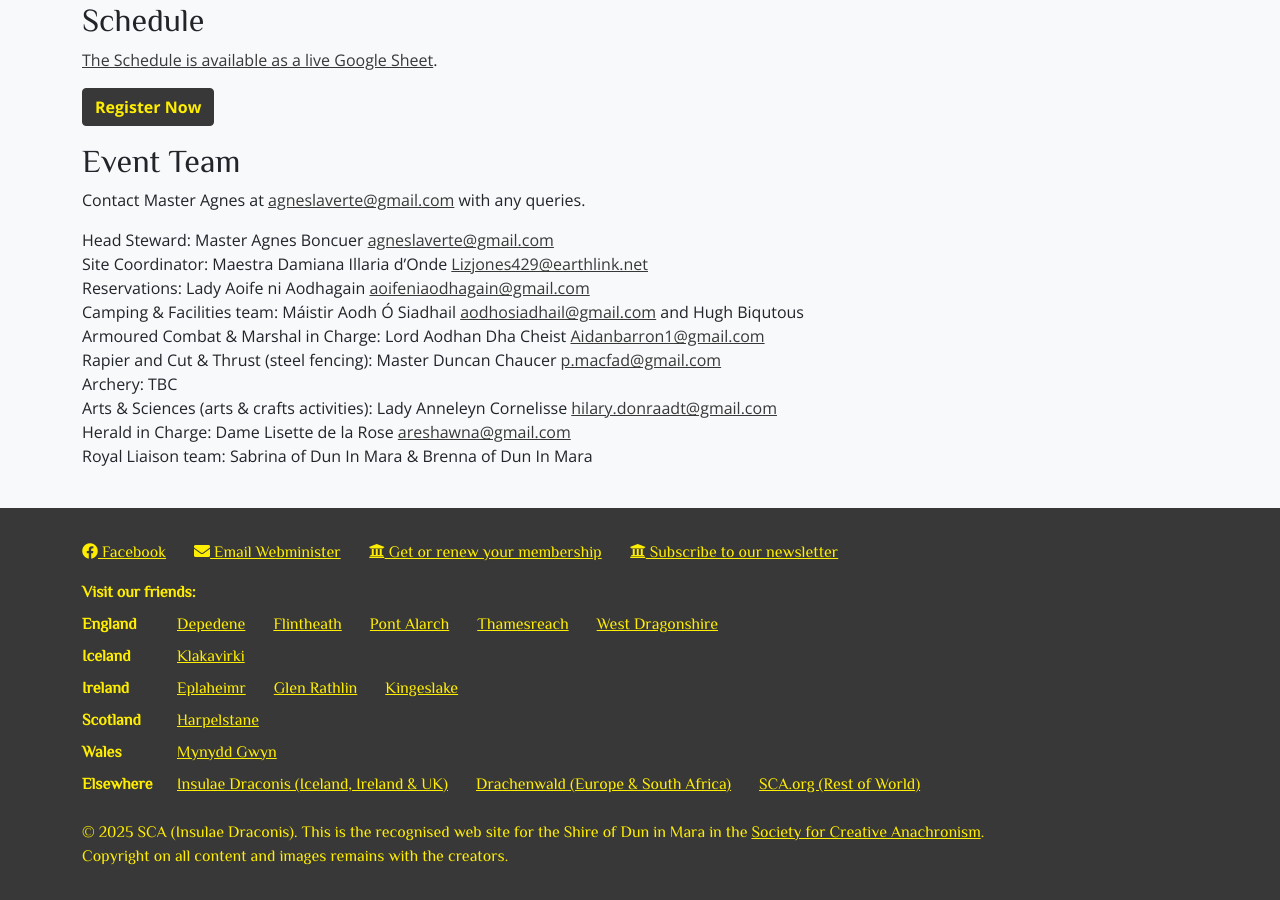
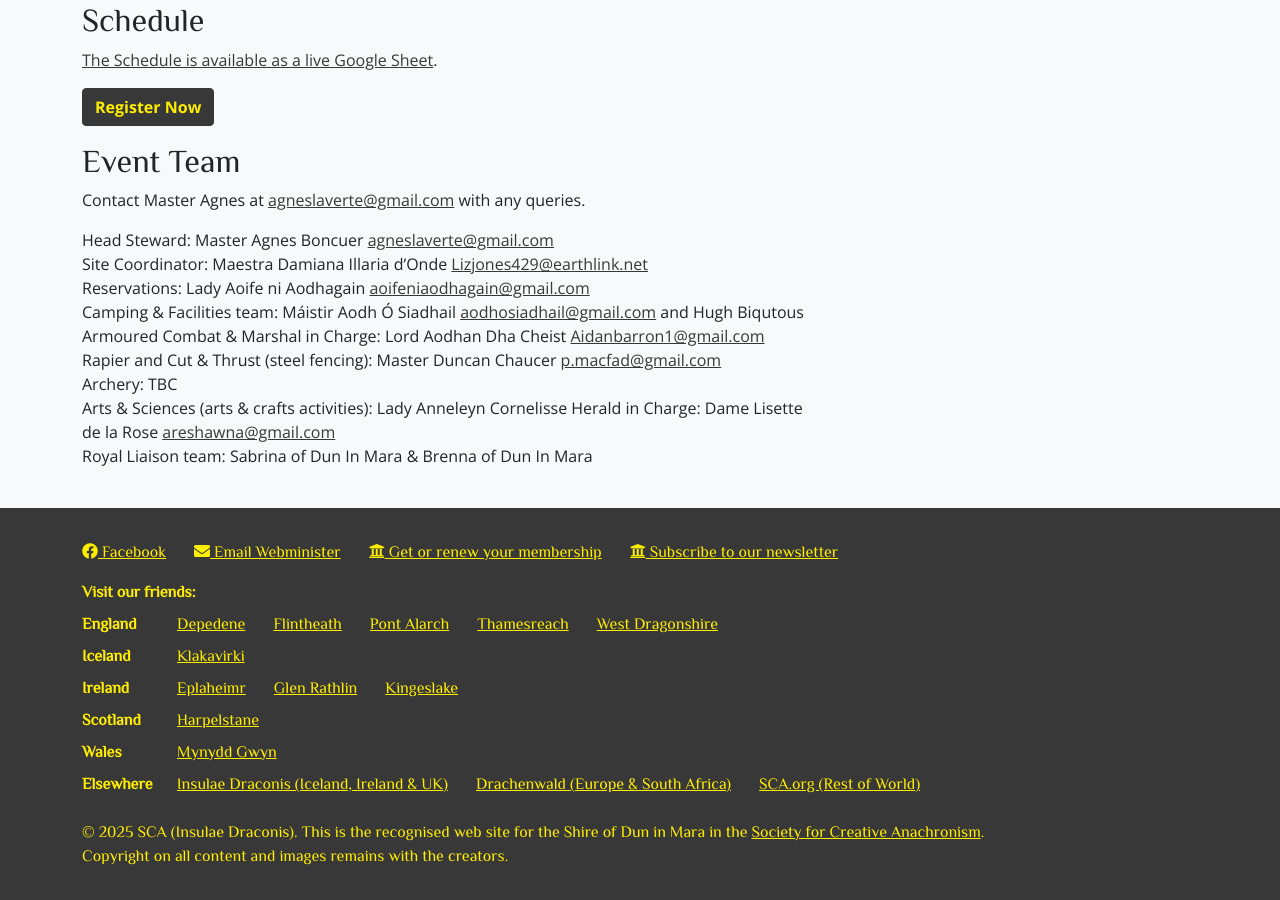
Before and after one commit to drachenwald/dun-in-mara, a Jekyll site: the page built from events/2023/strawberry-raid/index.md, in a window 1280 px wide and 900 px high, scrolled down 4322 px. Built offline with Jekyll 4.4.1, drawn with Linux system fonts in a browser that asks for light colours; comment, search, counter and statistics services are not loaded.

Commit message:
remove email address from SR 2023

```diff
--- a/events/2023/strawberry-raid/index.md
+++ b/events/2023/strawberry-raid/index.md
@@ -152,6 +152,6 @@ Camping & Facilities team: Máistir Aodh Ó Siadhail <a href="mailto:aodhosiadha
 Armoured Combat & Marshal in Charge: Lord Aodhan Dha Cheist <a href="mailto:Aidanbarron1@gmail.com">Aidanbarron1@gmail.com</a>
 Rapier and Cut & Thrust (steel fencing): Master Duncan Chaucer <a href="mailto:p.macfad@gmail.com">p.macfad@gmail.com</a>
 Archery: TBC
-Arts & Sciences (arts & crafts activities): Lady Anneleyn Cornelisse <a href="mailto:hilary.donraadt@gmail.com">hilary.donraadt@gmail.com</a>
+Arts & Sciences (arts & crafts activities): Lady Anneleyn Cornelisse
 Herald in Charge: Dame Lisette de la Rose <a href="mailto:areshawna@gmail.com">areshawna@gmail.com</a>
 Royal Liaison team: Sabrina of Dun In Mara & Brenna of Dun In Mara
```
